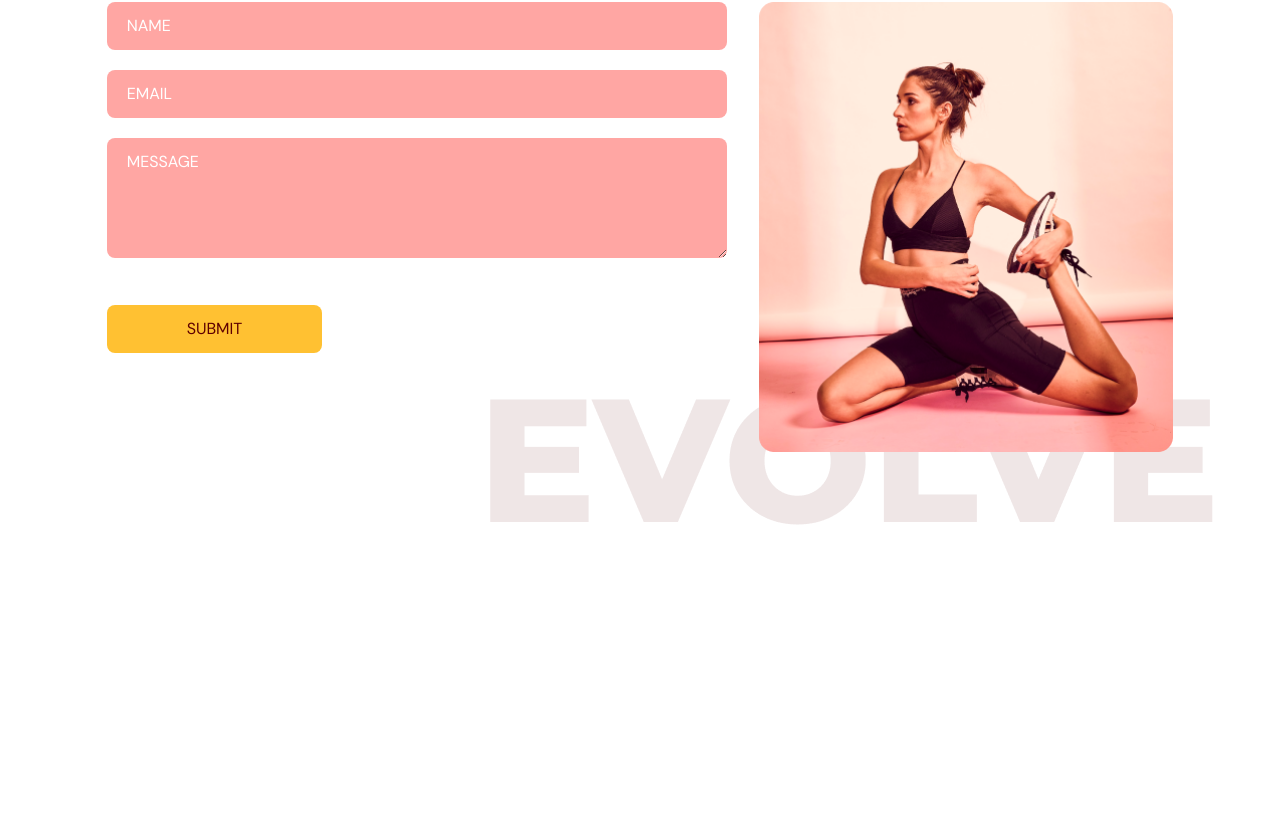
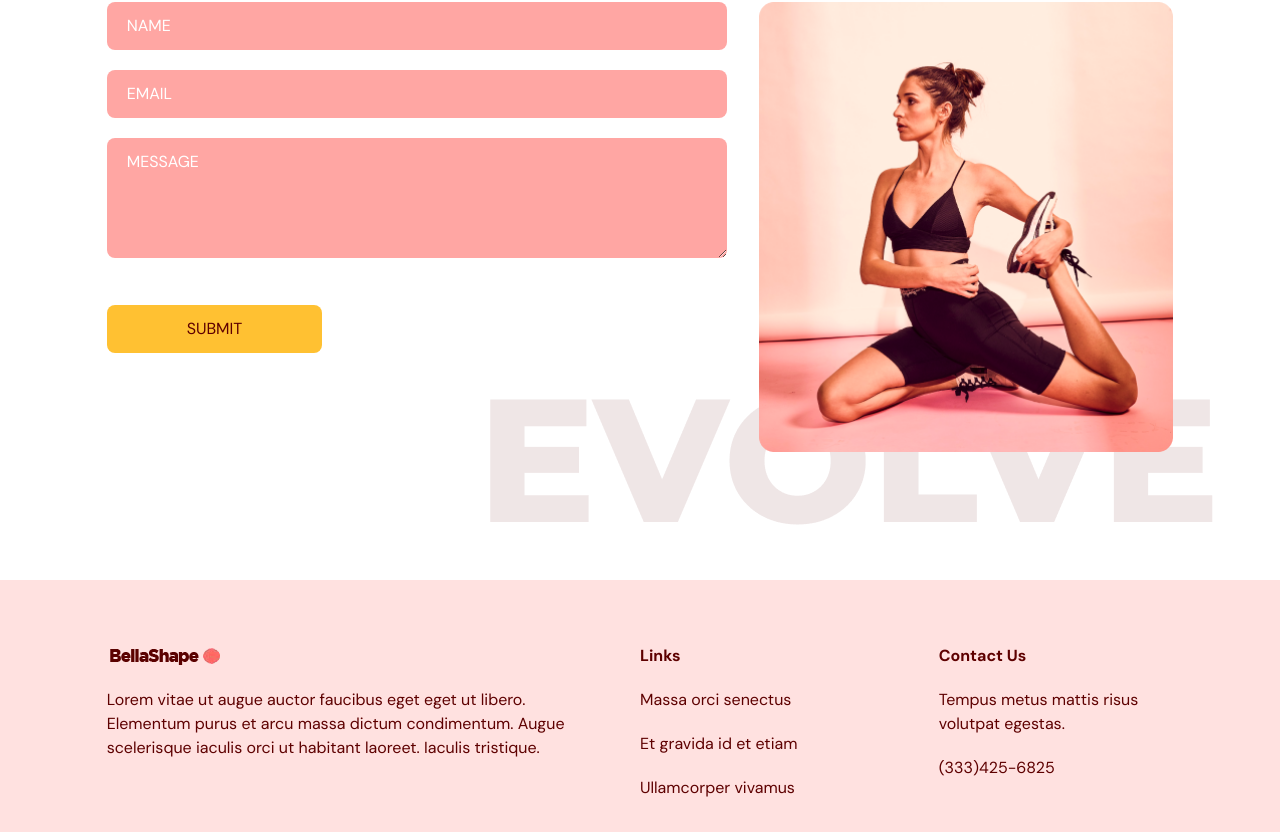
Before and after one commit to Khalidur-sujon/BellaShape, a React (Vite) app: page / in a window 1280 px wide. Shown: the part 3157-3989 px from the top of the page. Before the commit the page ends 3737 px from the top, so only its background shows below. Built offline with nearby package versions, Linux system fonts and the light colour scheme.

Commit message:
completed UI for footer

```diff
--- a/src/App.tsx
+++ b/src/App.tsx
@@ -5,6 +5,7 @@
 import Benifits from "@/scenes/benifits";
 import OurClasses from "@/scenes/ourClasses";
 import ContactUs from "@/scenes/contactUs";
+import Footer from "@/scenes/footer";
 
 function App() {
 	const [selectedPage, setSelectedPage] = useState<SelectedPage>(
@@ -38,6 +39,7 @@
 			<Benifits setSelectedPage={setSelectedPage} />
 			<OurClasses setSelectedPage={setSelectedPage} />
 			<ContactUs setSelectedPage={setSelectedPage} />
+			<Footer />
 		</div>
 	);
 }
--- /dev/null
+++ b/src/scenes/footer/index.tsx
@@ -0,0 +1,34 @@
+import Logo from "@/assets/Logo.png";
+
+const Footer = () => {
+	return (
+		<footer className="bg-primary-100 py-16">
+			<div className="justify-content mx-auto w-5/6 gap-16 md:flex">
+				<div className="mt-16 basis-1/2 md:mt-0">
+					<img alt="logo" src={Logo} />
+					<p className="my-5">
+						Lorem vitae ut augue auctor faucibus eget eget ut
+						libero. Elementum purus et arcu massa dictum
+						condimentum. Augue scelerisque iaculis orci ut habitant
+						laoreet. Iaculis tristique.
+					</p>
+				</div>
+				<div className="mt-16 basis-1/4 md:mt-0">
+					<h4 className="font-bold">Links</h4>
+					<p className="my-5">Massa orci senectus</p>
+					<p className="my-5">Et gravida id et etiam</p>
+					<p>Ullamcorper vivamus</p>
+				</div>
+				<div className="mt-16 basis-1/4 md:mt-0">
+					<h4 className="font-bold">Contact Us</h4>
+					<p className="my-5">
+						Tempus metus mattis risus volutpat egestas.
+					</p>
+					<p>(333)425-6825</p>
+				</div>
+			</div>
+		</footer>
+	);
+};
+
+export default Footer;
```
